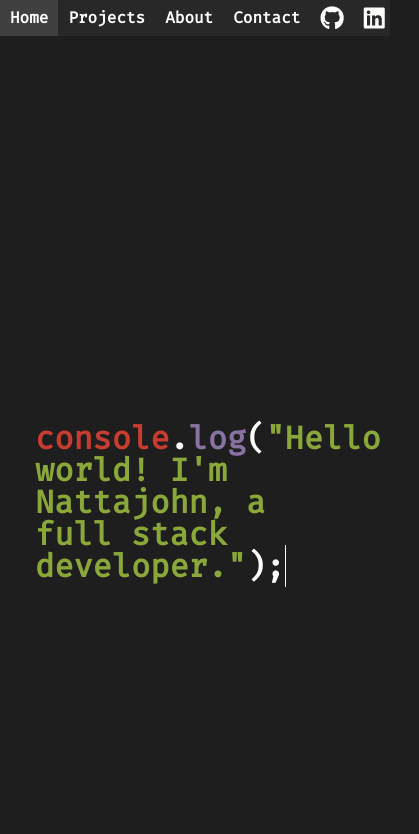
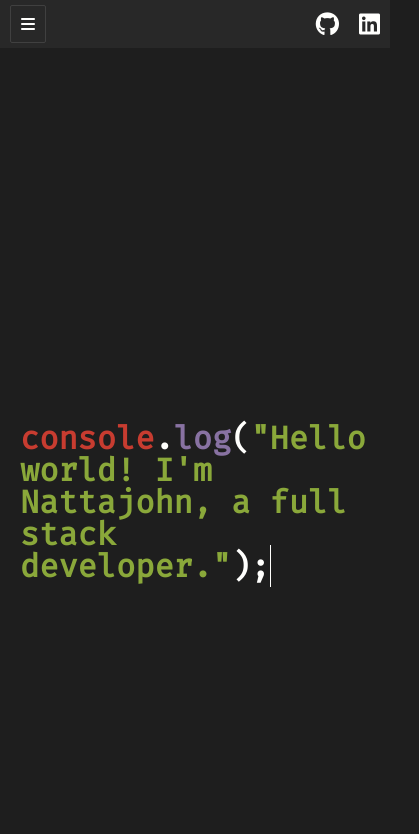
Before and after one commit to nattroj/my-site, a React (Create React App) app: page / in a window 390 px wide. Shown: the top 834 px of the page, 419 px wide, since content can reach past the window. Built offline with nearby package versions, Linux system fonts and the light colour scheme.

Commit message:
fixes issues on mobile resolution and adds new mobile navbar

```diff
--- a/src/components/About/About.js
+++ b/src/components/About/About.js
@@ -6,6 +6,7 @@ import { Section } from '../Styled/Containers';
 import { SectionTitle } from '../Styled/Titles';
 import { Comment, InnerComment } from '../Styled/Text';
 import { fonts } from '../../util/colors';
+import { tablet } from '../../util/screens';
 
 
 const AboutContainer = styled('div')`
@@ -21,7 +22,7 @@ const AboutContainer = styled('div')`
         }
     }
 
-    @media screen and (max-width: 800px) {
+    ${tablet} {
         flex-direction: column-reverse;
         flex-wrap: wrap;
     }
@@ -40,7 +41,7 @@ const ImageContainer = styled('div')`
         width: 100%;
     }
 
-    @media screen and (max-width: 800px) {
+    ${tablet} {
         margin-left: 0;;
         height: 50%;
         width: 50%;
@@ -51,7 +52,7 @@ const ImageContainer = styled('div')`
 const AboutText = styled('div')`
     width: 50%;
 
-    @media screen and (max-width: 800px) {
+    ${tablet} {
         width: 100%;
     }
 `
@@ -79,13 +80,13 @@ const About = () => {
                     </InnerComment>
                     <InnerComment>
                         I've been coding professionally (mostly in Python and Javascript) for around 2 years,
-                        but I've been honing my deductive reasoning skills my whole life (thank you, Detective Conan and Professor Layton!).
+                        but I've been honing my problem solving skills my whole life (thank you, Detective Conan and Professor Layton!).
                         I'm currently looking for my next opportunity as a software developer; if I seem like a match for your needs, take a peek at my&nbsp;
                         <a href="/assets/nattajohn_rojanasupya_resume.pdf" className='link' target='_blank' rel='noopener noreferre'>resume</a>
                         .
                     </InnerComment>
                     <InnerComment>
-                        Please feel free to reach out to me if you would like to&nbsp;
+                        Would you like to&nbsp;
                         <GetInTouchLink
                             to='contact'
                             activeClass='active'
@@ -94,7 +95,7 @@ const About = () => {
                         >
                             get in touch
                         </GetInTouchLink>
-                        !
+                        ? Please feel free to reach out!
                     </InnerComment>
                     <Comment>{'*/'}</Comment>
                 </AboutText>
--- a/src/components/Contact/Contact.js
+++ b/src/components/Contact/Contact.js
@@ -5,6 +5,7 @@ import { Section } from '../Styled/Containers';
 import { SectionTitle } from '../Styled/Titles';
 import { Comment } from '../Styled/Text';
 import { fonts } from '../../util/colors';
+import { tablet } from '../../util/screens';
 
 const ContactTextContainer = styled('address')`
     margin-top: 15vh;
@@ -23,13 +24,14 @@ const ContactTextContainer = styled('address')`
 
     .string {
         color: ${fonts.green};
+        word-wrap: break-word;
     }
 
     div {
         margin-bottom: 35px;
     }
 
-    @media screen and (max-width: 800px) {
+    ${tablet} {
         font-size: 1rem;
     }
 `
--- a/src/components/Home/Welcome.js
+++ b/src/components/Home/Welcome.js
@@ -40,6 +40,7 @@ const ConsoleLog = styled('span')`
 
   .string {
     color: ${fonts.green};
+    word-wrap: break-word;
   }
 `
 
--- a/src/components/Navigation/Navbar.js
+++ b/src/components/Navigation/Navbar.js
@@ -1,7 +1,29 @@
 import React from 'react';
 import styled from 'styled-components';
-import { NavLink } from '../Styled/Link';
+import { StyledSrollLink } from '../Styled/Link';
 import { backgrounds, fonts } from '../../util/colors';
+import { tablet, mobile } from '../../util/screens';
+
+export const NavLink = styled(StyledSrollLink) `
+    width: 100%;
+    padding: 15px 35px;
+    background-color: ${backgrounds.light};
+
+    &.active {
+        background-color: ${backgrounds.dark};
+    }
+    &:hover {
+        background-color: ${backgrounds.lightest};
+    }
+
+    ${tablet} {
+        padding: 10px;
+    }
+
+    ${mobile} {
+        width: 100%;
+    }
+`
 
 const StyledHeader = styled('header')`
     position: fixed;
@@ -12,11 +34,32 @@ const StyledHeader = styled('header')`
     background-color: ${backgrounds.light};
     width: 100%;
     justify-content: space-between;
+
+    ${mobile} {
+        padding: 5px 0;
+    }
 `
 
 const StyledNav = styled('nav')`
     display: flex;
     justify-content: flex-end;
+
+    ${mobile} {
+        display: none;
+        position: fixed;
+        width: 100%;
+        left: 0%;
+        top: 45px;
+        margin-top: -100%;
+        overflow: hidden;
+
+        &.show {
+            display: flex;
+            flex-direction: column;
+            margin-top: 0px;
+            transition: all 1s;
+        }
+    }
 `
 
 const SocialContainer = styled('div')`
@@ -32,29 +75,59 @@ const SocialContainer = styled('div')`
         color: inherit;
         text-decoration: none;
 
-        .fa-linkedin {
-            color: ${fonts.light};
-        }
-
-        @media screen and (max-width: 800px) {
+        ${tablet} {
             margin: 0 10px;
         }
     }
 
-    @media screen and (max-width: 800px) {
+    ${tablet} {
         margin-right: 0px;
     }
+`
 
+const DropDown = styled('div')`
+    display: none;
+    margin-left: 10px;
+    padding: 10px;
+    border-radius: 2px;
+    border: 1px solid ${backgrounds.lightest};
+
+    &:hover {
+        cursor: pointer;
+    }
+
+
+    ${mobile} {
+        display: flex;
+        align-items: center;
+
+        &.open {
+
+            background: ${backgrounds.lightest};
+
+        }
+    }
 `
 
 const Navbar = () => {
+    const navbarRef = React.createRef();
+    const dropDownButtonRef = React.createRef();
+
+    const showNavbar = () => {
+        navbarRef.current.classList.toggle('show');
+        dropDownButtonRef.current.classList.toggle('open');
+    }
+
     return (
         <StyledHeader>
-            <StyledNav>
-                <NavLink to='home' activeClass='active' spy={true} smooth={true}>Home</NavLink>
-                <NavLink to='projects' activeClass='active' spy={true} smooth={true}>Projects</NavLink>
-                <NavLink to='about' activeClass='active' spy={true} smooth={true}>About</NavLink>
-                <NavLink to='contact' activeClass='active' spy={true} smooth={true}>Contact</NavLink>
+            <DropDown ref={dropDownButtonRef} onClick={showNavbar}>
+                <i className="fas fa-bars"></i>
+            </DropDown>
+            <StyledNav ref={navbarRef}>
+                <NavLink onClick={showNavbar} to='home' activeClass='active' spy={true} smooth={true}>Home</NavLink>
+                <NavLink onClick={showNavbar} to='projects' activeClass='active' spy={true} smooth={true}>Projects</NavLink>
+                <NavLink onClick={showNavbar} to='about' activeClass='active' spy={true} smooth={true}>About</NavLink>
+                <NavLink onClick={showNavbar} to='contact' activeClass='active' spy={true} smooth={true}>Contact</NavLink>
             </StyledNav>
             <SocialContainer>
                 <a href='https://github.com/nattroj' target='_blank' rel='noopener noreferrer'>
--- a/src/components/Projects/Project.js
+++ b/src/components/Projects/Project.js
@@ -3,13 +3,14 @@ import styled from 'styled-components';
 
 import { fonts } from '../../util/colors';
 import { Comment, InnerComment } from '../Styled/Text'
+import { tablet } from '../../util/screens';
 
 const ProjectContainer = styled('div')`
     margin-right: 35px;
     margin-top: 35px;
     width: 45%;
 
-    @media screen and (max-width: 800px) {
+    ${tablet} {
         width: 100%;
     }
 
@@ -20,7 +21,7 @@ const ProjectContainer = styled('div')`
     .repositories {
         display: flex;
 
-        @media screen and (max-width: 800px) {
+        ${tablet} {
             flex-direction: column;
         }
     }
@@ -33,7 +34,7 @@ const ProjectContainer = styled('div')`
 
         padding-right: 15px;
 
-        @media screen and (max-width: 800px) {
+        ${tablet} {
             &:first-of-type {
                 margin-left: 0px;
             }
--- a/src/components/Projects/Projects.js
+++ b/src/components/Projects/Projects.js
@@ -3,6 +3,7 @@ import styled from 'styled-components';
 import { Section } from '../Styled/Containers';
 import { SectionTitle } from '../Styled/Titles';
 import { Comment } from '../Styled/Text';
+import { tablet } from '../../util/screens';
 
 import Project from './Project';
 
@@ -12,7 +13,7 @@ const ProjectsContainer = styled('div')`
     display: flex;
     justify-content: space-between;
 
-    @media screen and (max-width: 800px) {
+    ${tablet} {
         flex-wrap: wrap;
     }
 `
--- a/src/components/Styled/Containers.js
+++ b/src/components/Styled/Containers.js
@@ -1,10 +1,15 @@
 import styled from 'styled-components';
 import { fonts } from '../../util/colors';
+import { tablet, mobile } from '../../util/screens';
 
 export const Page = styled('div')`
     color: ${fonts.light};
     padding: 0 35px;
     font-family: 'Fira Code', monospace;
+
+    ${mobile} {
+        padding: 0 20px;
+    }
 `
 
 export const Section = styled('section')`
@@ -12,7 +17,7 @@ export const Section = styled('section')`
     padding-top: 10vh;
     height: ${({ height }) => height || '100vh'};
 
-    @media screen and (max-width: 800px) {
+    ${tablet} {
         height: 100%;
     }
 `
--- a/src/components/Styled/Link.js
+++ b/src/components/Styled/Link.js
@@ -1,26 +1,10 @@
 import styled from 'styled-components';
 import { Link } from 'react-scroll';
 import { backgrounds } from '../../util/colors';
+import { tablet } from '../../util/screens';
 
 export const StyledSrollLink = styled(Link)`
     &:hover {
         cursor: pointer;
     }
 `
-
-export const NavLink = styled(StyledSrollLink) `
-    width: 100%;
-    padding: 15px 35px;
-    background-color: ${backgrounds.light};
-
-    &.active {
-        background-color: ${backgrounds.dark};
-    }
-    &:hover {
-        background-color: ${backgrounds.lightest};
-    }
-
-    @media screen and (max-width: 800px) {
-        padding: 10px;
-    }
-`
--- a/src/components/Styled/Titles.js
+++ b/src/components/Styled/Titles.js
@@ -1,5 +1,6 @@
 import styled from 'styled-components';
 import { backgrounds, fonts } from '../../util/colors';
+import { tablet } from '../../util/screens';
 
 export const SectionTitle = styled('h2')`
     font-size: 2rem;
@@ -11,7 +12,7 @@ export const SectionTitle = styled('h2')`
         background-color: ${backgrounds.lightest};
     }
 
-    @media screen and (max-width: 800px) {
+    ${tablet} {
         text-align: center;
     }
 `
--- /dev/null
+++ b/src/util/screens.js
@@ -0,0 +1,2 @@
+export const tablet = '@media screen and (max-width: 800px)';
+export const mobile = '@media screen and (max-width: 500px)';
```
